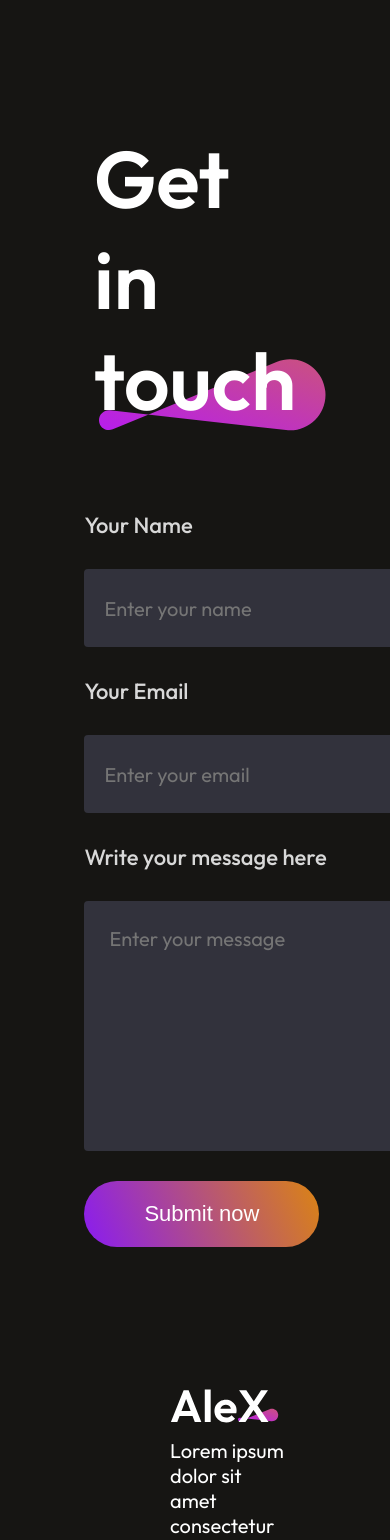
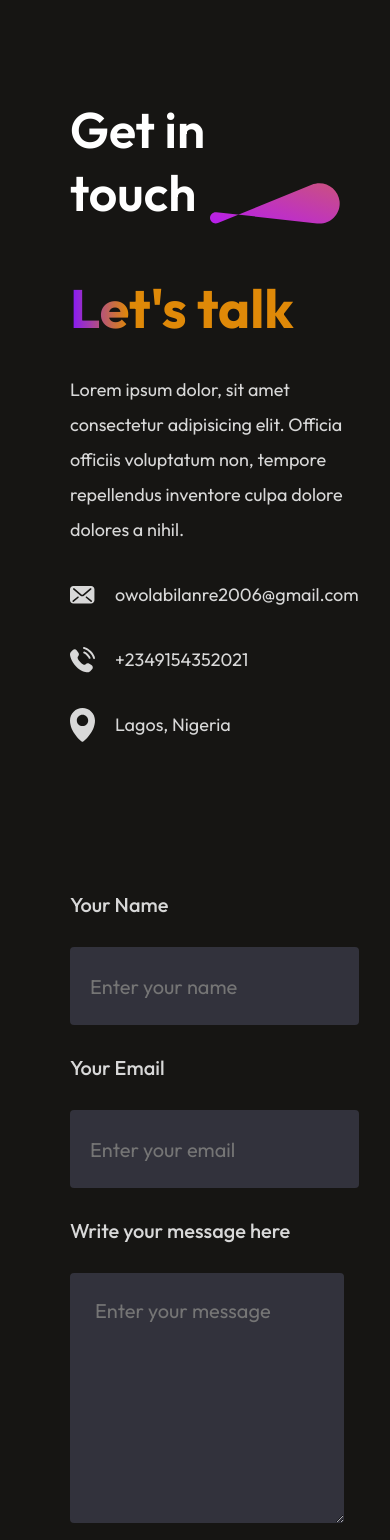
Before and after one commit to lanre647/my-react-portfolio, a React (Vite) app: page / in a window 390 px wide. Shown: the part 4828-6368 px from the top of the page. Built offline with nearby package versions, Linux system fonts and the light colour scheme.

Commit message:
made the Contact component responsive

```diff
--- a/src/components/Contact/Contact.css
+++ b/src/components/Contact/Contact.css
@@ -114,8 +114,53 @@
   transition: 0.3s;
 }
 
-.contact-submit:hover{
+.contact-submit:hover {
   transform: scale(1.1);
   transition: 0.3s;
+}
 
+@media (max-width: 768px) {
+  .contact {
+    align-items: start;
+    gap: 50px;
+    margin: 50px 70px;
+  }
+  .contact-title h1 {
+    padding: 0;
+    font-size: 50px;
+  }
+  .contact-title img {
+    width: 130px;
+    margin-right: -20px;
+  }
+  .contact-section {
+    flex-direction: column;
+  }
+  .contact-left h1 {
+    font-size: 54px;
+  }
+  .contact-left p {
+    font-size: 18px;
+  }
+  .contact-detail {
+    gap: 20px;
+  }
+  .contact-detail img {
+    width: 25px;
+  }
+  .contact-right label {
+    font-size: 20px;
+  }
+  .contact-right input {
+    width: 100%;
+    font-size: 20px;
+  }
+  .contact-right textarea {
+    width: 95%;
+    font-size: 20px;
+  }
+  .contact-submit{
+    font-size: 20px;
+    padding: 15px 40px;
+  }
 }
```
